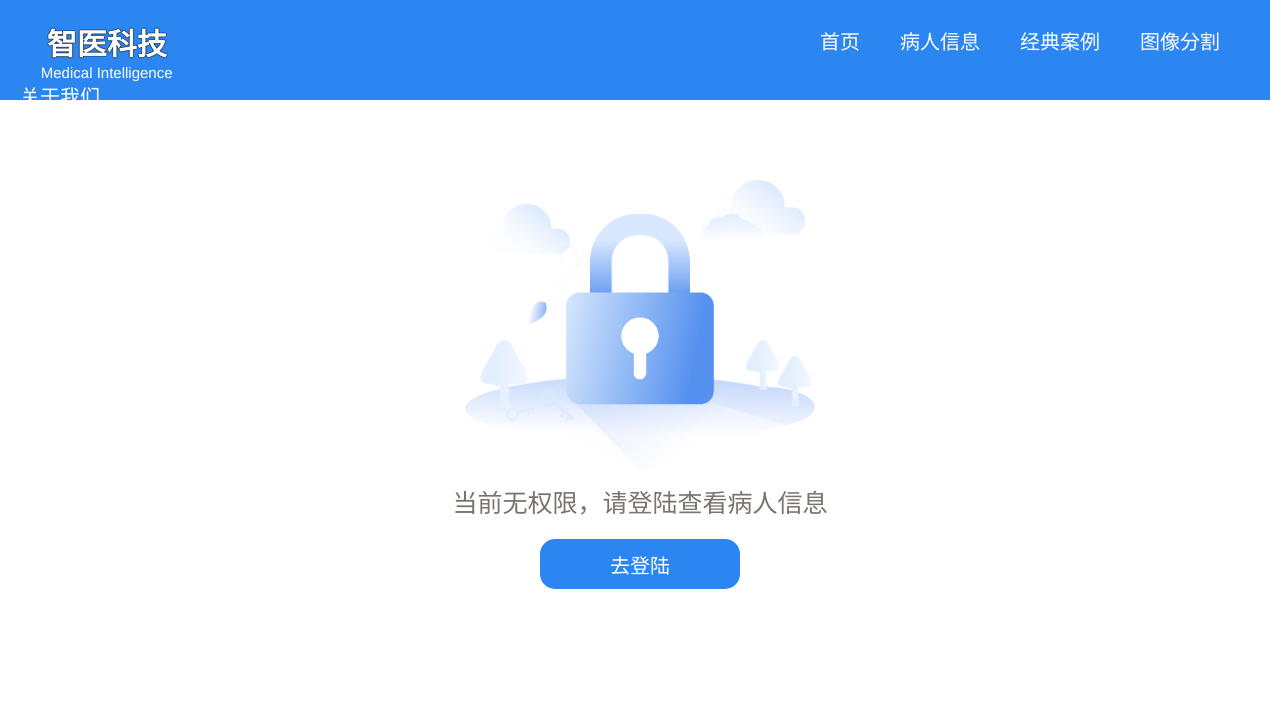
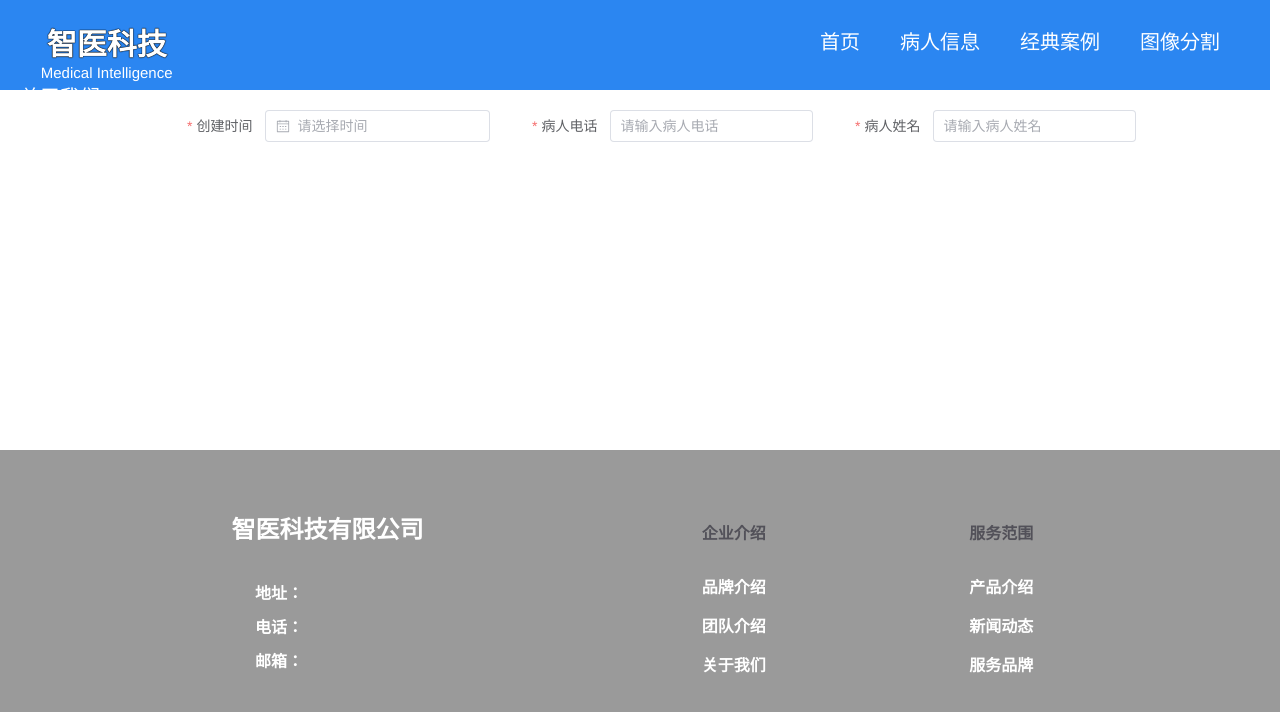
Before and after one commit to wangcham/2023_medical_image_seg, a Vue app: page /PatientInfo in a window 1280 px wide. Shown: the top 712 px of the page. Built offline with nearby package versions, Linux system fonts and the light colour scheme.

Commit message:
完成病人信息静态页面的搭建

```diff
--- a/src/components/ContactUs.vue
+++ b/src/components/ContactUs.vue
@@ -21,7 +21,8 @@
           <div class="box">
             <div class="intro">品牌介绍</div>
             <div class="intro">团队介绍</div>
-            <div class="intro">关于我们</div>
+            <router-link to="/AboutView" class="routerLink"><div class="intro">关于我们</div>
+            </router-link>
           </div>
         </div>
         <div class="purple service">
@@ -47,20 +48,24 @@
 
 <script>
 export default {
-  name: "About"
+  name: "About",
+  data() {
+    return {
+    }
+  },
 }
 </script>
 
 <style lang="less" scoped>
 .aboutInfo {
   width: 100%;
-  height: 400px;
+  height: 350px;
   display: flex;
   flex-direction: column;
   background-color: #9a9a9a;
 
   .info {
-    margin: 90px 200px 60px 200px;
+    margin: 60px 200px 60px 200px;
     display: flex;
 
     .left {
@@ -68,7 +73,7 @@ export default {
       width: 300px;
 
       .information {
-        margin-top: 60px;
+        margin-top: 35px;
         padding-left: 55px;
         text-align: left;
 
@@ -125,7 +130,15 @@ export default {
       margin-right: 20px;
     }
   }
-
+  .bar:hover {
+    cursor: pointer;
+  }
+  .right:hover {
+    cursor: pointer;
+  }
+  .routerLink {
+    text-decoration: none;
+  }
 }
 
 </style>
--- a/src/router/index.ts
+++ b/src/router/index.ts
@@ -1,4 +1,4 @@
-import { createRouter, createWebHistory, RouteRecordRaw } from 'vue-router'
+import {createRouter, createWebHistory} from 'vue-router'
 import HomeView from '../views/HomeView.vue'
 import ContactUs from '../components/ContactUs.vue'
 import Login from '../views/Login.vue'
@@ -12,7 +12,23 @@ const routes = [
   {
     path: '/PatientInfo',
     name: 'PatientInfo',
-    component: () => import(/* webpackChunkName: "about" */ '../views/PatientInfo.vue')
+    components:{
+    default: () => import(/* webpackChunkName: "about" */ '../views/PatientInfo.vue'),
+    contactUs: ContactUs
+    }
+  },
+  {
+    path: '/ClassicalCase',
+    name: 'ClassicalCase',
+    components: {
+      default: () => import(/* webpackChunkName: "about" */ '../views/ClassicalCase.vue'),
+      contactUs: ContactUs
+    }
+  },
+  {
+    path: '/ImageCut',
+    name: 'ImageCut',
+    component: () => import(/* webpackChunkName: "about" */ '../views/ImageCut.vue')
   },
   {
     path: '/login',
@@ -34,4 +50,20 @@ const router = createRouter({
   routes
 })
 
+// 路由守卫
+router.beforeEach((to, from, next) => {
+  const requiresAuth = to.matched.some(record => record.meta.requiresAuth)
+
+  // 检查用户是否已登录，这里假设有一个名为isAuthenticated的变量用于表示登录状态
+  const isLogin = localStorage.getItem('isLogin');
+  if (requiresAuth && !isLogin) {
+    // 如果需要登录但用户未登录，重定向到登录页或其他页面
+    next('/login') // 在这里，您可以指定登录页面的路由路径
+  } else {
+    // 如果不需要登录或用户已登录，允许访问
+    next()
+  }
+})
+
+
 export default router
--- a/src/views/Login.vue
+++ b/src/views/Login.vue
@@ -4,7 +4,14 @@
 
 <script>
 export default {
-  name: "Login"
+  name: "Login",
+  data() {
+    return {
+    }
+  },
+  methods:{
+    // 记得localStorage存一下登录状态
+  }
 }
 </script>
 
--- a/src/views/PatientInfo.vue
+++ b/src/views/PatientInfo.vue
@@ -1,4 +1,6 @@
 <template>
+  <div class="container">
+    <el-scrollbar class="myScrollbar" style="height: 100vh">
       <el-row :gutter="20" class="navbar">
         <el-col :span="4">
           <div class="ep-bg-purple title">
@@ -26,7 +28,33 @@
         </el-col>
       </el-row>
       <div class="success" v-if="loginStatus">
+        <div class="searchBar">
+          <el-form
+              ref="ruleFormRef"
+              :model="ruleForm"
+              :rules="rules"
+              label-width="120px"
+              class="block"
+          >
+            <el-form-item label="创建时间" prop="date" required>
+              <el-date-picker
+                  v-model="ruleForm.date"
+                  type="date"
+                  placeholder="请选择时间"
+                  style="width: 100%"
+              />
+            </el-form-item>
+            <el-form-item label="病人电话" prop="phoneNum">
+              <el-input v-model="ruleForm.phoneNum" placeholder="请输入病人电话" clearable/>
+            </el-form-item>
+            <el-form-item label="病人姓名" prop="name">
+              <el-input v-model="ruleForm.name" placeholder="请输入病人姓名" clearable/>
+            </el-form-item>
+          </el-form>
+        </div>
+        <div class="patientBox">
 
+        </div>
       </div>
       <div class="failure" v-else>
         <div class="image">
@@ -37,50 +65,161 @@
         </div>
         <button class="login" @click="navigateToLogin">去登陆</button>
       </div>
+      <div class="bottomComponent">
+        <contactUs :style="bottomComponentStyle"/>
+      </div>
+    </el-scrollbar>
+  </div>
 </template>
 
 <script lang="ts">
-import {defineComponent} from "vue";
+import {computed, watchEffect, ref, defineComponent, reactive, watch} from "vue";
+import contactUs from "@/components/ContactUs.vue";
+import type {FormInstance, FormRules} from 'element-plus'
+
+interface RuleForm {
+  name: string
+  date: string
+  phoneNum: string
+}
 
 export default defineComponent({
 
   name: "PatientInfo",
-  data() {
+  components: {
+    contactUs
+  },
+  created() {
+    // this.loginStatus = localStorage.getItem("isLogin") === "true"
+    console.log("created");
+  },
+  setup() {
+    const loginStatus = ref(true);
+    const bottomComponentStyle = computed(() => ({
+      position: loginStatus.value ? "fixed" : "relative",
+      bottom: loginStatus.value ? "0" : "auto",
+      width: "100%",
+    }));
+    const ruleFormRef = ref<FormInstance>()
+    const ruleForm = reactive<RuleForm>({
+      name: '',
+      date: '',
+      phoneNum: '',
+    })
+    const shortcuts = ref([
+      {
+        text: "今天",
+        value: new Date(),
+      },
+      {
+        text: "昨天",
+        value: () => {
+          const date = new Date();
+          date.setTime(date.getTime() - 3600 * 1000 * 24);
+          return date;
+        },
+      },
+      {
+        text: "一周前",
+        value: () => {
+          const date = new Date();
+          date.setTime(date.getTime() - 3600 * 1000 * 24 * 7);
+          return date;
+        },
+      },
+    ]);
+    const rules = reactive<FormRules<RuleForm>>({
+      name: [
+        {required: true, message: '请输入姓名', trigger: 'blur'},
+        {min: 2, max: 10, message: '长度在 2 到 10 个字符', trigger: 'blur'}
+      ],
+      phoneNum: [
+        {required: true, message: '请输入手机号', trigger: 'blur'},
+        {min: 11, max: 11, message: '长度为 11 个字符', trigger: 'blur'}
+      ],
+      date: [
+        {required: true, message: '请选择日期', trigger: 'blur'},
+      ]
+    });
+    const handleSearch = (newData: { name: string; date: string; phoneNum: string; }) => {
+          console.log(newData);
+          console.log('我被调用啦');
+          // /*递归判断改变的数据，使用name进行查询*/
+
+        };
+
+    watch(() => ruleForm, (newData, oldData) => {
+      console.log(newData, oldData)
+      handleSearch(newData);
+    }, {deep: true});
+
+
     return {
-      loginStatus: false
-    }
+      loginStatus,
+      bottomComponentStyle,
+      ruleForm,
+      shortcuts,
+      rules,
+      ruleFormRef,
+    };
   },
   methods: {
     navigateToLogin() {
       this.$router.push('/login')
     },
-    navigateToPatientInfo() {
+    navigateToPatientInfo
+    () {
       this.$router.push("/patientInfo");
-    },
+    }
+    ,
     navigateToClassicalCase() {
       this.$router.push("/classicalCase");
-    },
+    }
+    ,
     navigateToImageCut() {
       this.$router.push("/imageCut");
-    },
+    }
+    ,
     navigateToAboutView() {
       this.$router.push("/aboutView");
-    },
+    }
+    ,
     navigateToHome() {
       this.$router.push("/");
+    }
+    ,
   },
-  }
+
 })
 </script>
 
 <style lang="less" scoped>
-*, body, html{
+*, body, html {
   margin: 0;
   padding: 0;
 }
+
+.container {
+  position: relative;
+}
+
+.myScrollbar {
+  overflow: hidden !important;
+
+  &::-webkit-scrollbar {
+    width: 6px; /* 滚动条宽度 */
+    height: 6px; /* 滚动条高度 */
+  }
+
+  &::-webkit-scrollbar-thumb {
+    background-color: #888; /* 滑块的背景色 */
+    border-radius: 3px; /* 滑块的圆角 */
+  }
+}
+
 .navbar {
   width: 100%;
-  height: 100px;
+  height: 90px;
   background-color: #2b86f1;
 
   .nav:hover {
@@ -119,11 +258,30 @@ export default defineComponent({
   }
 }
 
+.success {
+  margin-bottom: 80px;
+
+  .searchBar {
+    margin-top: 20px;
+
+    .block {
+      display: flex;
+      justify-content: center;
+      align-items: center;
+
+      span {
+        margin-right: 10px;
+      }
+    }
+  }
+}
+
 .failure {
   display: flex;
   flex-direction: column;
   justify-content: center;
   align-items: center;
+  margin-bottom: 80px;
 
   .text {
     font-size: 25px;
@@ -142,7 +300,8 @@ export default defineComponent({
       height: 100%;
     }
   }
-  .login{
+
+  .login {
     width: 200px;
     height: 50px;
     background-color: #2b86f1;
@@ -152,9 +311,11 @@ export default defineComponent({
     font-size: 20px;
     cursor: pointer;
   }
+
   .login:hover {
     color: #1246a0;
     cursor: pointer;
   }
 }
+
 </style>
```
Lines whose indentation alone changed are shown as unchanged.
